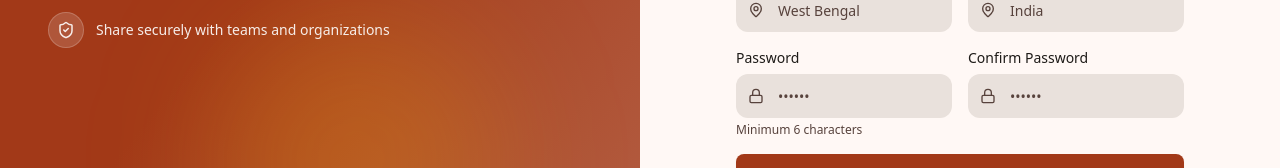
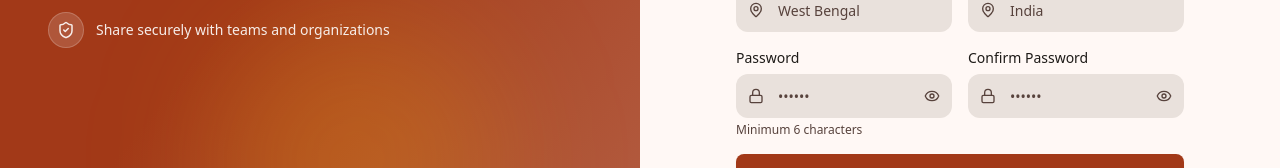
Before and after one commit to Kyrotics-Technologies-Private-Limited/circular_frontend, a React (Vite) app: page /register in a window 1280 px wide. Shown: the part 497-665 px from the top of the page. Built offline with nearby package versions, Linux system fonts and the light colour scheme; no server answers.

Commit message:
phn validation

```diff
--- a/src/components/auth/Login.tsx
+++ b/src/components/auth/Login.tsx
@@ -6,11 +6,12 @@
 import { Input } from "@/components/ui/input";
 import { Button } from "@/components/ui/button";
 import { Card, CardContent } from "@/components/ui/card";
-import { Mail, Lock, Languages, AlertCircle } from "lucide-react";
+import { Mail, Lock, Languages, AlertCircle, Eye, EyeOff } from "lucide-react";
 
 const Login: React.FC = () => {
   const [email, setEmail] = useState("");
   const [password, setPassword] = useState("");
+  const [showPassword, setShowPassword] = useState(false);
   const [loading, setLoading] = useState(false);
   const [error, setError] = useState<string | null>(null);
 
@@ -118,14 +119,26 @@
                   <Input
                     id="password"
                     name="password"
-                    type="password"
+                    type={showPassword ? "text" : "password"}
                     autoComplete="current-password"
                     required
-                    className="pl-10 h-11"
+                    className="pl-10 pr-10 h-11"
                     placeholder="••••••••"
                     value={password}
                     onChange={(e) => setPassword(e.target.value)}
                   />
+                  <button
+                    type="button"
+                    onClick={() => setShowPassword(!showPassword)}
+                    className="absolute right-3 top-1/2 -translate-y-1/2 text-muted-foreground hover:text-foreground transition-colors focus:outline-none"
+                    aria-label={showPassword ? "Hide password" : "Show password"}
+                  >
+                    {showPassword ? (
+                      <EyeOff className="h-4 w-4" />
+                    ) : (
+                      <Eye className="h-4 w-4" />
+                    )}
+                  </button>
                 </div>
               </div>
 
--- a/src/components/auth/Register.tsx
+++ b/src/components/auth/Register.tsx
@@ -18,13 +18,17 @@
   MapPin,
   Building2,
   Lock,
+  Eye,
+  EyeOff
 } from "lucide-react";
 
 const Register: React.FC = () => {
   const [displayName, setDisplayName] = useState("");
   const [email, setEmail] = useState("");
   const [password, setPassword] = useState("");
+  const [showPassword, setShowPassword] = useState(false);
   const [confirmPassword, setConfirmPassword] = useState("");
+  const [showConfirmPassword, setShowConfirmPassword] = useState(false);
   const [phoneNumber, setPhoneNumber] = useState("");
   const [state, setState] = useState("");
   const [country, setCountry] = useState("");
@@ -42,6 +46,18 @@
 
     if (!displayName || !email || !password || !phoneNumber || !state || !country) {
       setError("Please fill out all required fields");
+      return;
+    }
+
+    const emailRegex = /^[^\s@]+@[^\s@]+\.[^\s@]+$/;
+    if (!emailRegex.test(email)) {
+      setError("Please enter a valid email address");
+      return;
+    }
+
+    const phoneRegex = /^\+?[\d\s-]{10,}$/;
+    if (!phoneRegex.test(phoneNumber)) {
+      setError("Please enter a valid phone number (at least 10 digits)");
       return;
     }
 
@@ -328,14 +344,22 @@
                   <Input
                     id="password"
                     name="password"
-                    type="password"
+                    type={showPassword ? "text" : "password"}
                     autoComplete="new-password"
                     required
-                    className={inputIcon(Lock).className}
+                    className="pl-10 pr-10 h-11"
                     placeholder="••••••"
                     value={password}
                     onChange={(e) => setPassword(e.target.value)}
                   />
+                  <button
+                    type="button"
+                    onClick={() => setShowPassword(!showPassword)}
+                    className="absolute right-3 top-1/2 -translate-y-1/2 text-muted-foreground hover:text-foreground transition-colors focus:outline-none"
+                    aria-label={showPassword ? "Hide password" : "Show password"}
+                  >
+                    {showPassword ? <EyeOff className="h-4 w-4" /> : <Eye className="h-4 w-4" />}
+                  </button>
                 </div>
                 <p className="mt-1 text-xs text-muted-foreground">Minimum 6 characters</p>
               </div>
@@ -348,14 +372,22 @@
                   <Input
                     id="confirm-password"
                     name="confirmPassword"
-                    type="password"
+                    type={showConfirmPassword ? "text" : "password"}
                     autoComplete="new-password"
                     required
-                    className={inputIcon(Lock).className}
+                    className="pl-10 pr-10 h-11"
                     placeholder="••••••"
                     value={confirmPassword}
                     onChange={(e) => setConfirmPassword(e.target.value)}
                   />
+                  <button
+                    type="button"
+                    onClick={() => setShowConfirmPassword(!showConfirmPassword)}
+                    className="absolute right-3 top-1/2 -translate-y-1/2 text-muted-foreground hover:text-foreground transition-colors focus:outline-none"
+                    aria-label={showConfirmPassword ? "Hide password" : "Show password"}
+                  >
+                    {showConfirmPassword ? <EyeOff className="h-4 w-4" /> : <Eye className="h-4 w-4" />}
+                  </button>
                 </div>
               </div>
             </div>
```
